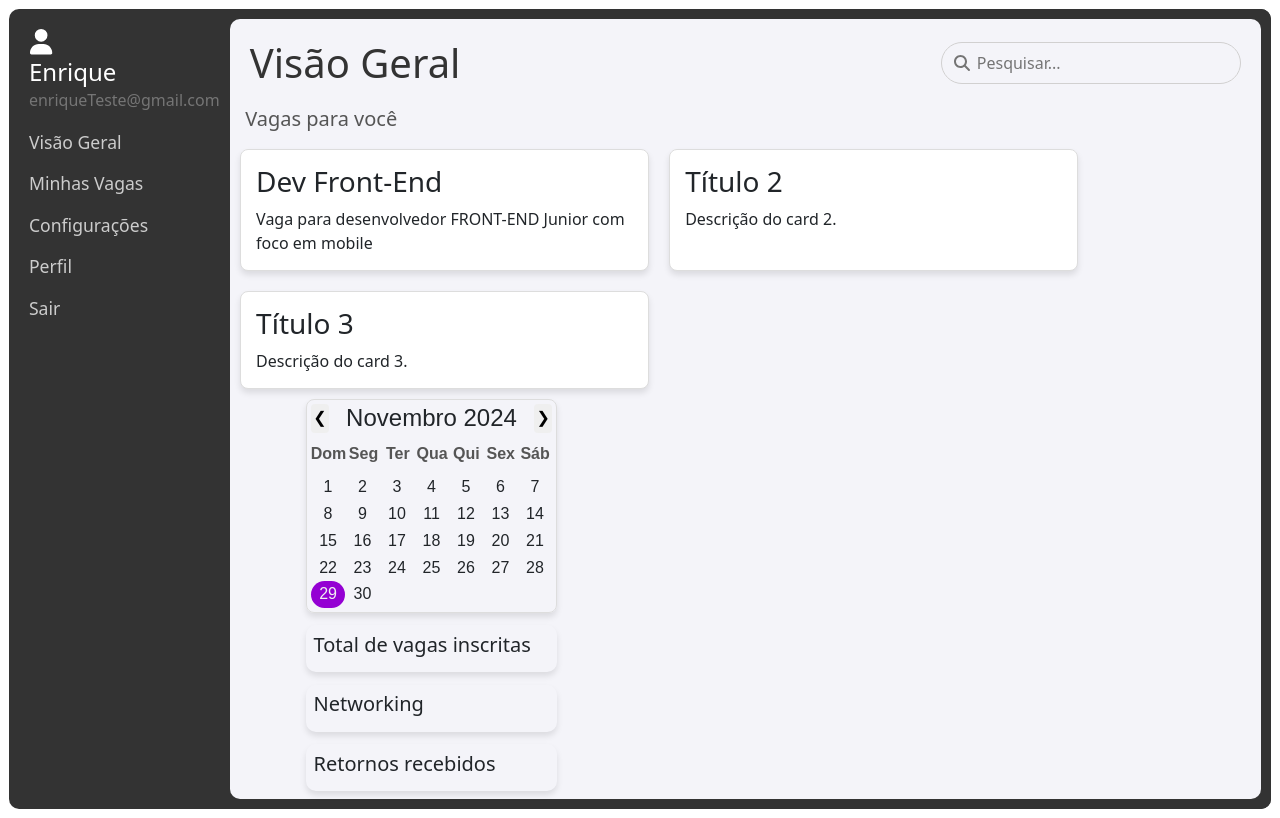
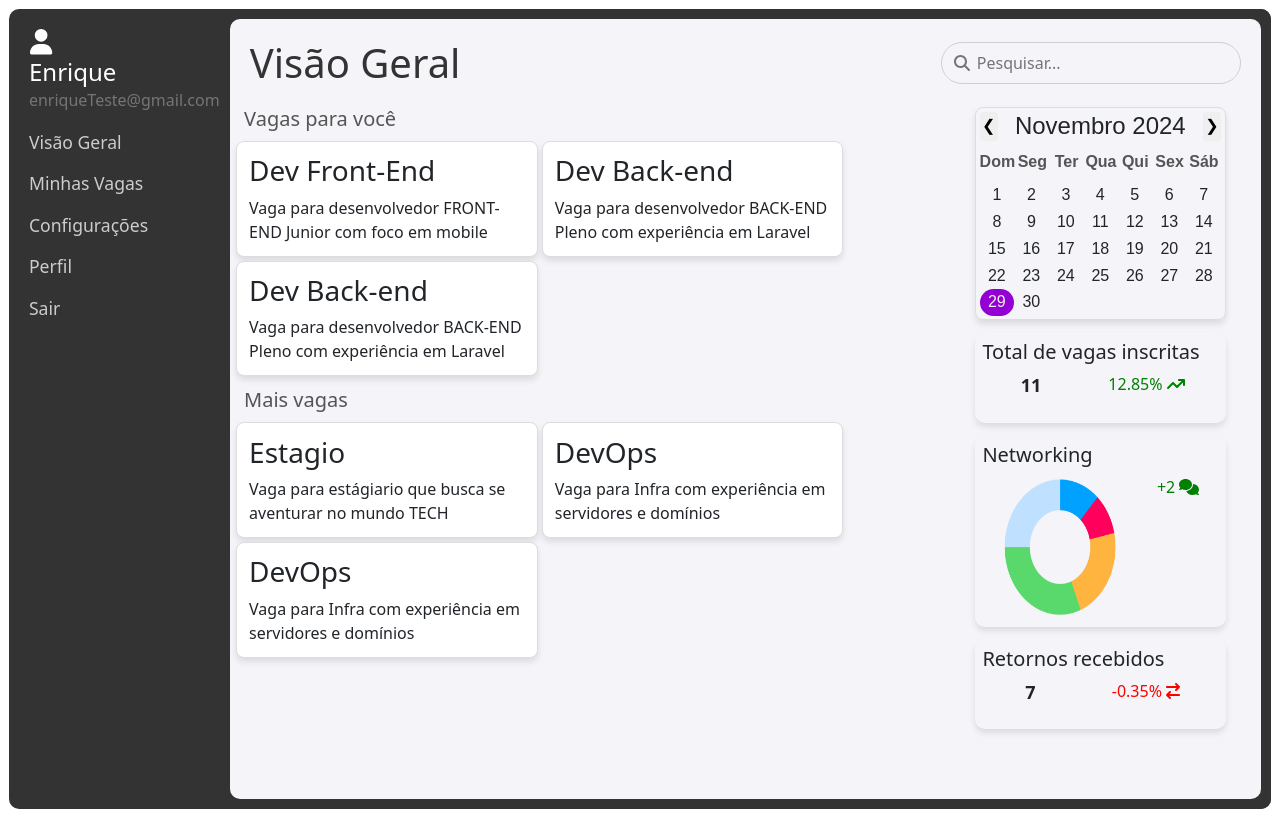
Before and after one commit to LucasKuniyoshi/3C_Final_Project, a Vue app in the folder frontend/: page /dashboard in a window 1280 px wide. Built offline with nearby package versions, Linux system fonts and the light colour scheme.

Commit message:
Dashboard OK

```diff
--- a/frontend/src/main.js
+++ b/frontend/src/main.js
@@ -4,13 +4,13 @@ import router from './router'
 import store from "./store";
 import { library } from '@fortawesome/fontawesome-svg-core';
 import { FontAwesomeIcon } from '@fortawesome/vue-fontawesome';
-import { faUser, faCoffee, faEnvelope, faMagnifyingGlass  } from '@fortawesome/free-solid-svg-icons'; // Adicione os ícones que você quer usar
+import { faUser, faCoffee, faEnvelope, faMagnifyingGlass, faArrowTrendUp, faArrowRightArrowLeft, faComments} from '@fortawesome/free-solid-svg-icons'; // Adicione os ícones que você quer usar
 import { faGoogle } from '@fortawesome/free-brands-svg-icons';
 
 import "bootstrap/dist/css/bootstrap.min.css";
 import "bootstrap";
 
-library.add(faUser, faCoffee, faGoogle, faEnvelope, faMagnifyingGlass ); // Adicione os ícones à biblioteca
+library.add(faUser, faCoffee, faGoogle, faEnvelope, faMagnifyingGlass, faArrowTrendUp, faArrowRightArrowLeft, faComments); // Adicione os ícones à biblioteca
 
 const app = createApp(App)
 
--- a/frontend/src/views/Dashboard.vue
+++ b/frontend/src/views/Dashboard.vue
@@ -26,23 +26,40 @@
             </div>
           </header>
 
+          <section class="body">
+            <div class="vagas-content">
               <h5 class="topicos">Vagas para você</h5>
-          <div class="vagas-content">
-            <section class="content">
+              <div class="card-content">
                 <div class="card" @click="openModal('Dev Front-End', 'Vaga para desenvolvedor FRONT-END Junior com foco em mobile', 'salario', 'localização', 'requisitos')">
                   <h3>Dev Front-End</h3>
                   <p>Vaga para desenvolvedor FRONT-END Junior com foco em mobile</p>
                 </div>
                 <div class="card" @click="openModal('Título 2', 'Descrição completa do card 2', 'salario', 'localização', 'requisitos')">
-                <h3>Título 2</h3>
-                <p>Descrição do card 2.</p>
+                  <h3>Dev Back-end</h3>
+                  <p>Vaga para desenvolvedor BACK-END Pleno com experiência em Laravel</p>
+                </div>
+                <div class="card" @click="openModal('Título 2', 'Descrição completa do card 2', 'salario', 'localização', 'requisitos')">
+                  <h3>Dev Back-end</h3>
+                  <p>Vaga para desenvolvedor BACK-END Pleno com experiência em Laravel</p>
+                </div>
+              </div>
+              <h5 class="topicos2">Mais vagas</h5>
+              <div class="card-content">
+                <div class="card" @click="openModal('Título 2', 'Descrição completa do card 2', 'salario', 'localização', 'requisitos')">
+                  <h3>Estagio</h3>
+                  <p>Vaga para estágiario que busca se aventurar no mundo TECH</p>
                 </div>
                 <div class="card" @click="openModal('Título 3', 'Descrição completa do card 3', 'salario', 'localização', 'requisitos')">
-                <h3>Título 3</h3>
-                <p>Descrição do card 3.</p>
+                  <h3>DevOps</h3>
+                  <p>Vaga para Infra com experiência em servidores e domínios</p>
                 </div>
-            </section>
-            <section class="activities">
+                <div class="card" @click="openModal('Título 3', 'Descrição completa do card 3', 'salario', 'localização', 'requisitos')">
+                  <h3>DevOps</h3>
+                  <p>Vaga para Infra com experiência em servidores e domínios</p>
+                </div>
+              </div>
+            </div>
+            <div class="activities">
               <div class="calendar">
                 <div class="calendar-header">
                   <button>&#10094;</button>
@@ -109,15 +126,36 @@
               </div>
               <div class="insights">
                 <h5>Total de vagas inscritas</h5>
+                <div class="insights-position">
+                  <p>11</p>
+                  <div class="arrowUp">
+                    12.85%
+                    <font-awesome-icon icon="arrow-trend-up" />
+                  </div>
+                </div>
               </div>
               <div class="insights">
                 <h5>Networking</h5>
+                <div class="insights-position">
+                  <img src="../assets/CircleGrafic.png" alt="CircleGrafic">
+                  <div class="arrowUp">
+                    +2
+                    <font-awesome-icon icon="comments" />
+                  </div>
+                </div>
               </div>
               <div class="insights">
                 <h5>Retornos recebidos</h5>
+                <div class="insights-position">
+                  <p>7</p>
+                  <div class="doubleArrow">
+                    -0.35%
+                    <font-awesome-icon icon="arrow-right-arrow-left" />
+                  </div>
+                </div>
+              </div>
             </div>
           </section>
-          </div>
         </div>
       </div>
 
@@ -283,10 +321,16 @@
     margin: 0;
   }
 
+  .body{
+    display: flex;
+    flex-wrap: wrap;
+    justify-content: space-around;
+  }
+
   .vagas-content{
-    display: flex;
-    flex-direction: row;
-    flex-wrap: wrap;
+    /* background-color: lightcoral; */
+    max-width: 65%;
+    margin-left: -3%;
   }
 
   /* Estilo da Área de Conteúdo */
@@ -303,15 +347,29 @@
     color: #555;
   }
 
+  .topicos2{
+    margin-left: 1.5%;
+    margin-top: 1.5%;
+    color: #555;
+  }
+
+  .card-content{
+    display: flex;
+    flex-direction: row;
+    flex-wrap: wrap;
+  }
+
   /* Estilo dos Cards */
   .card {
     background-color: #fff;
     border: 1px solid #ddd;
     border-radius: 8px;
     padding: 1.8%;
-    width: calc(50% - 10px);
+    max-width: 45%;
+    /* width: 100%; */
     box-shadow: 0 4px 6px rgba(0, 0, 0, 0.1);
     cursor: pointer;
+    margin: 0.3%;
   }
 
   .card h3 {
@@ -375,10 +433,6 @@
     background-color: #b8b8b8;
     color: #FFF;
     transition: .4s;
-  }
-
-  .activities{
-    margin-left: 7.4%;
   }
 
   /* Estilo do container do calendário */
@@ -454,4 +508,27 @@
     border-radius: 10px;
     padding: 3%;
   }
+
+  .insights p{
+    padding-left: 2%;
+    font-weight: 600;
+    font-size: large;
+  }
+
+  .insights-position{
+    display: flex;
+    justify-content: space-around;
+  }
+  .insights .arrowUp{
+    color: green;
+  }
+
+  .insights .doubleArrow{
+    color: red;
+  }
+
+  .insights .insights-position img{
+    height: 18vh;
+    width: 9.2vw;
+  }
   </style>
```
Also changed, not shown: frontend/src/assets/CircleGrafic.png (added). Lines whose indentation alone changed are shown as unchanged.
